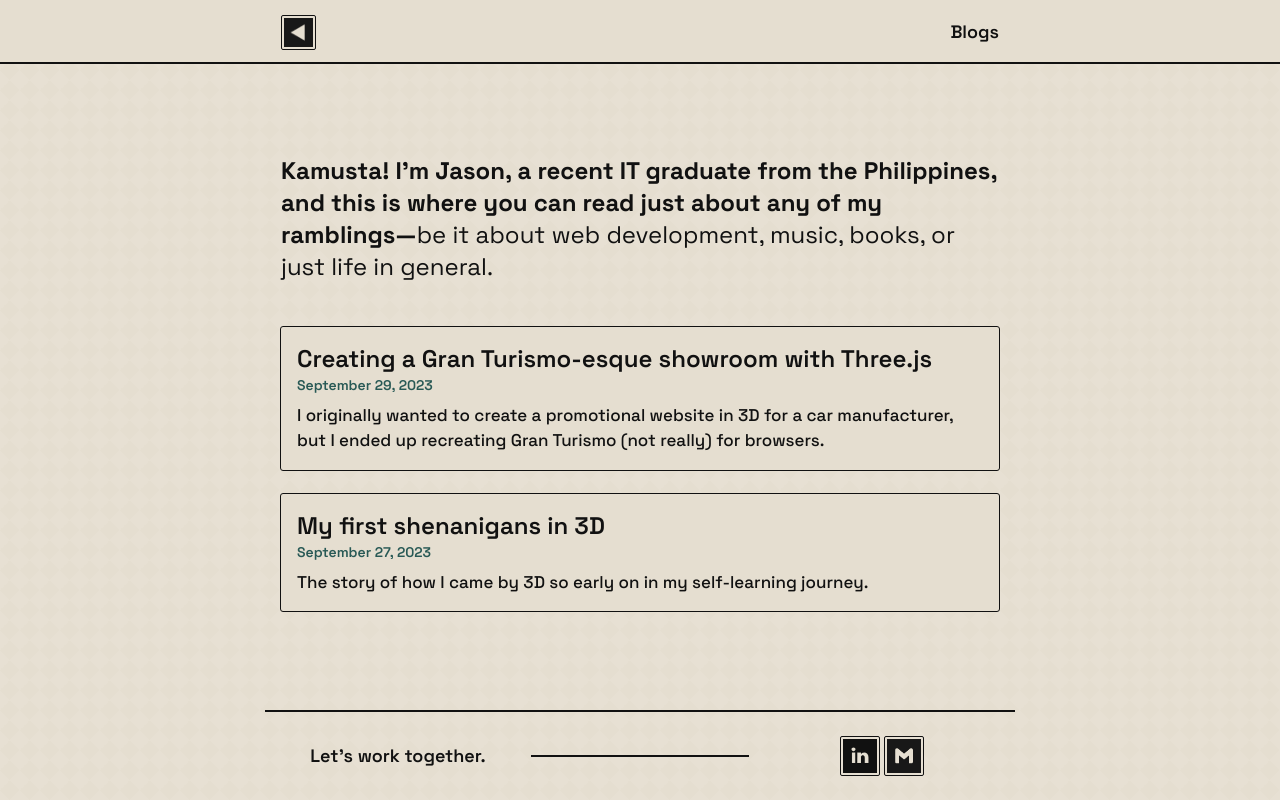
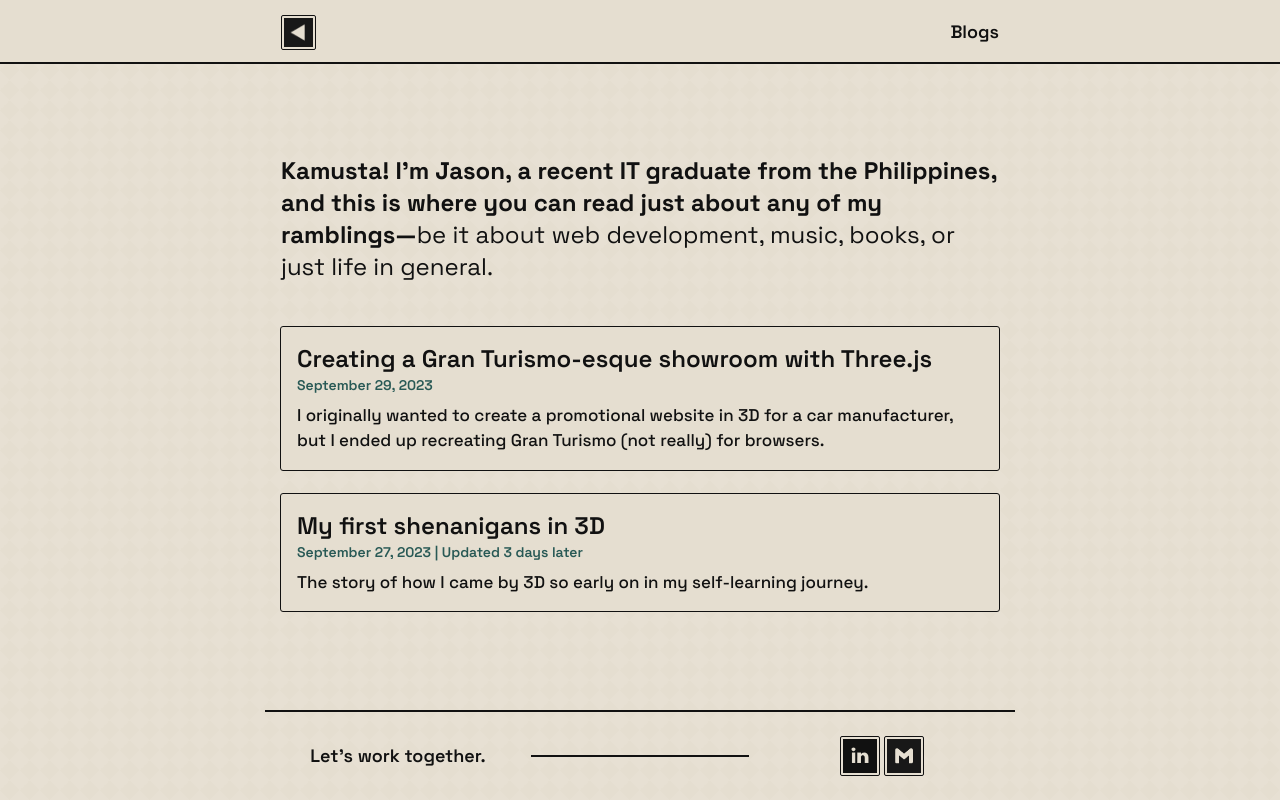
Before and after one commit to jdichh/portfolio-next, a Next.js app: page /blogs in a window 1280 px wide. Built offline with nearby package versions, Linux system fonts and the light colour scheme.

Commit message:
updated section13

```diff
--- a/src/lib/data.ts
+++ b/src/lib/data.ts
@@ -196,7 +196,7 @@ export const blogs = [
   {
     name: "My first shenanigans in 3D",
     description: "The story of how I came by 3D so early on in my self-learning journey.",
-    date: "September 27, 2023",
+    date: "September 27, 2023 | Updated 3 days later",
     link: "/blogs/my-first-shenanigans-in-3d"
   },
 ]
--- a/src/pages/blogs/my-first-shenanigans-in-3d/index.tsx
+++ b/src/pages/blogs/my-first-shenanigans-in-3d/index.tsx
@@ -38,7 +38,9 @@ export default function index() {
           <div className="mt-44" />
           <div className="mb-8">
             <h1 className="article-title">My first shenanigans in 3D</h1>
-            <p className="article-date">September 27, 2023</p>
+            <p className="article-date">
+              September 27, 2023 | Updated 3 days later
+            </p>
           </div>
 
           <section id="section1">
@@ -664,6 +666,12 @@ export default function index() {
               </strong>
             </p>
 
+            <p className="article-text">
+              <strong>Updated on {"September 30, 2023: "}</strong>Hey! Jason
+              from the future here, I recently changed the music to use Cramped
+              Skunkman's Almond Cruise. World Peace!
+            </p>
+
             <div className="article-links-container">
               <a
                 href="https://github.com/jdichh/synthwave-scene"
```
Also changed, not shown: 1 other file (tests, documents, lock files or other folders).
